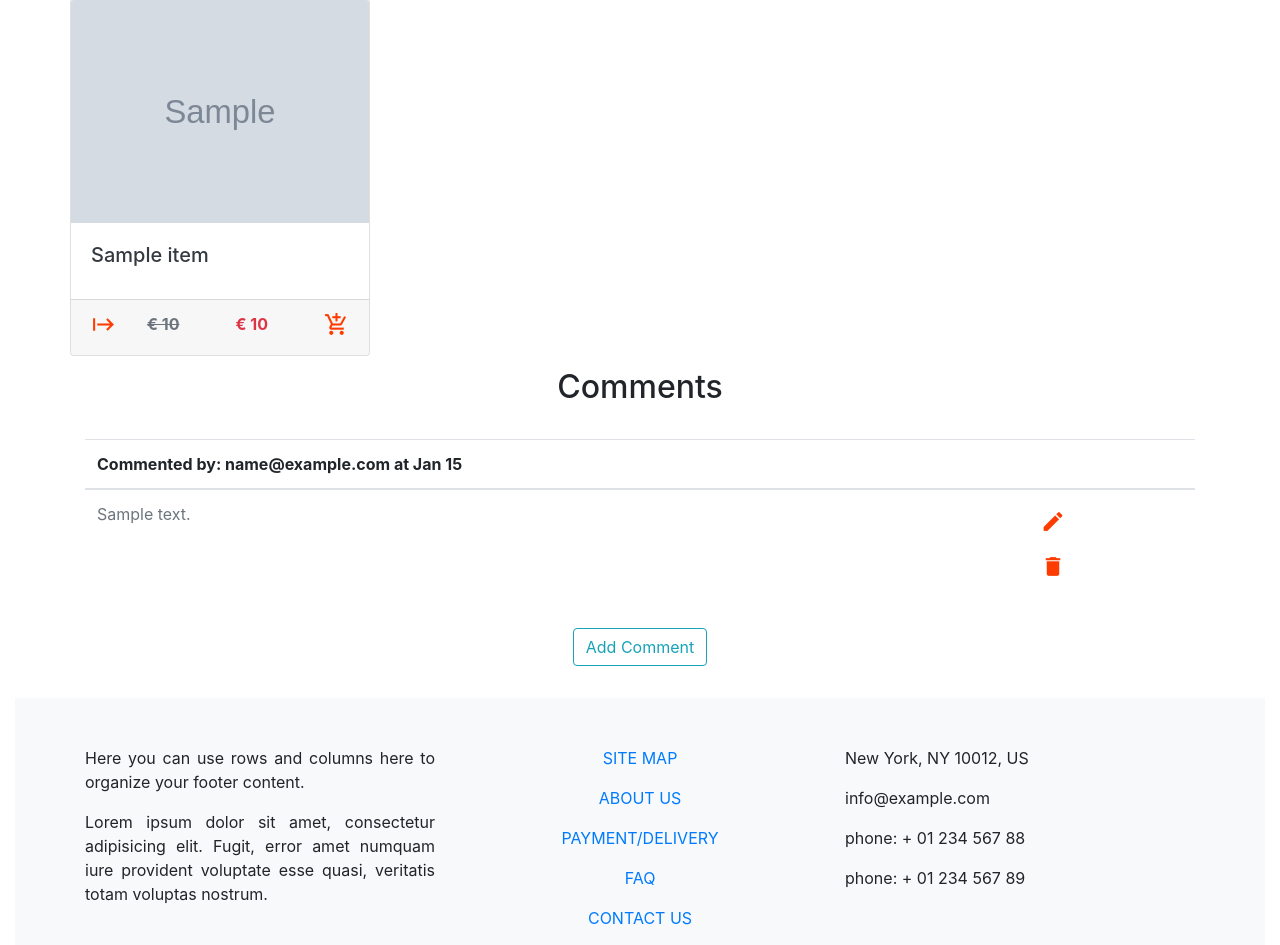
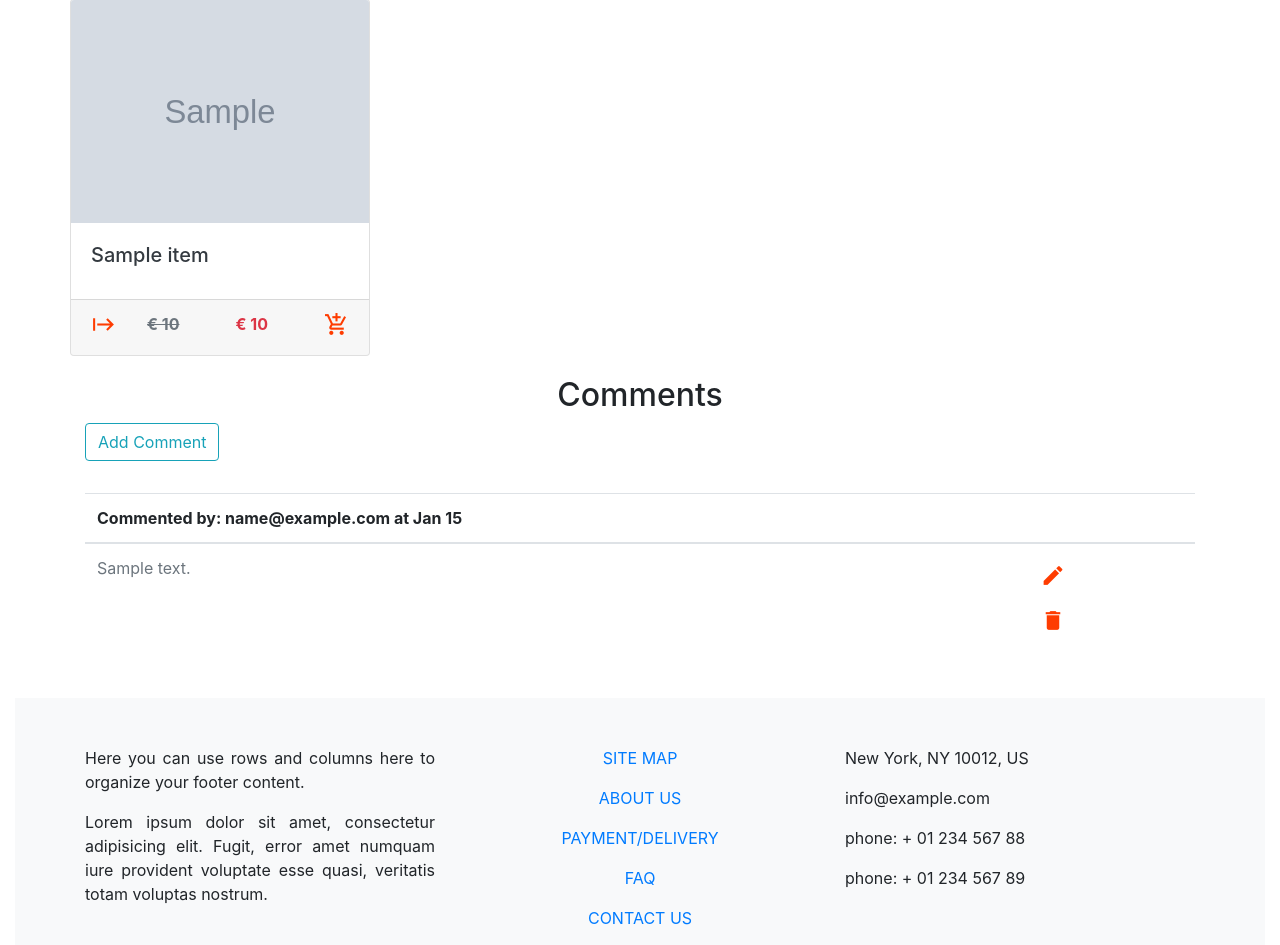
Before and after one commit to yurabysaha/de_market, a Django app: template product/templates/product/detail.html in a window 1280 px wide. Shown: the part 646-1591 px from the top of the page. Run offline with Django 3.2, Linux system fonts and the light colour scheme; a user stored in the database is signed in; tables that the repository leaves empty hold one stand-in row (values such as "Sample post"); the template is opened without the code that fills it: values that come from a table or form of the project are taken from there, most other values are stand-ins (such as "Sample title", 1, 10 or a date in 2020); grey boxes marked "Sample" are stand-in pictures; parts of the project's set-up code (start-up, migrations or seed data) failed here and were passed over; some libraries are stand-ins or nearby versions.

Commit message:
Refactored comments view (Fixed bugs)

```diff
--- a/product/templates/product/detail.html
+++ b/product/templates/product/detail.html
@@ -51,39 +51,52 @@
 
     {#  Comments block  #}
 
+
+
 <div class="table-responsive">
-        <h2 class="text-center">Comments</h2>
+     {% if request.user.is_authenticated %}
+        <div class="row pt-2">
+              <div class="col-12">
+                          <h2 class="text-center">Comments</h2>
+
+                        <form method="POST" action="{% url 'create_comment' item.id %}" class="post-form">
+                            {% csrf_token %}
+                            {{ form.as_p }}
+                            <h4 class="text-left"><button  type="submit" class="btn btn-outline-info btn-rounded waves-effect">Add Comment</button></h4>
+                        </form>
+              </div>
+        </div>
+    {% else %}
+        <h4 class="text-center">Login before adding comment!</h4>
+    {% endif %}
   <table class="table table-hover">
       {% for comment in comments %}
     <thead>
       <tr>
-        <th>Commented by: {{ user.email }}  at  {{ comment.created_at|date:"M d" }}</th>
+        <th>Commented by: {{ comment.user.email }}  at  {{ comment.created_at|date:"M d" }}</th>
         <th></th>
       </tr>
     </thead>
     <tbody>
+
     <div class="btn-group-vertical">
       <tr>
           <td><p class="text-muted">{{ comment.body }}</p></td>
+                             {% if request.user.is_authenticated %}
+
           <td><button class="btn btn-link"><a href="{% url 'update_comment' item.id comment.id %}"><i class="material-icons"
                                                                 style="font-size: 25px; color: #FE3C01;">edit</i></a></button>
           <form method="post" action="{% url 'comment_delete' item.id comment.id %}" class="post-form">{% csrf_token %}
           <button class="btn btn-link"><i class="material-icons" style="font-size: 25px; color: #FE3C01;">delete</i></button>
+
           </form>
+          {% endif %}
+
       </tr>
     </div>
     </tbody>
      {% endfor %}
   </table>
 </div>
-        <div class="row pt-2">
-              <div class="col-12">
-                        <form method="POST" action="{% url 'create_comment' item.id %}" class="post-form">
-                            {% csrf_token %}
-                            {{ form.as_p }}
-                            <h4 class="text-center"><button  type="submit" class="btn btn-outline-info btn-rounded waves-effect">Add Comment</button></h4>
-                        </form>
-              </div>
-        </div>
 
 {% endblock %}
```
